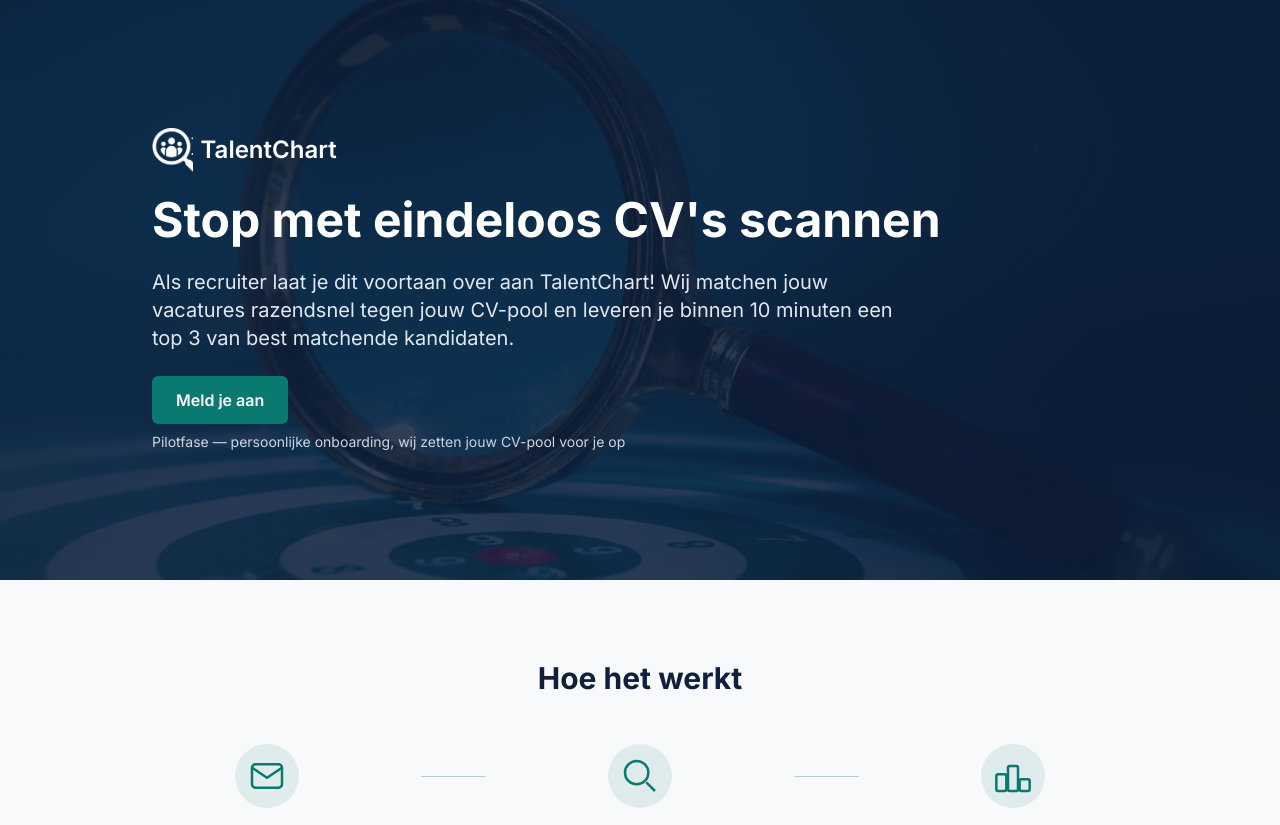
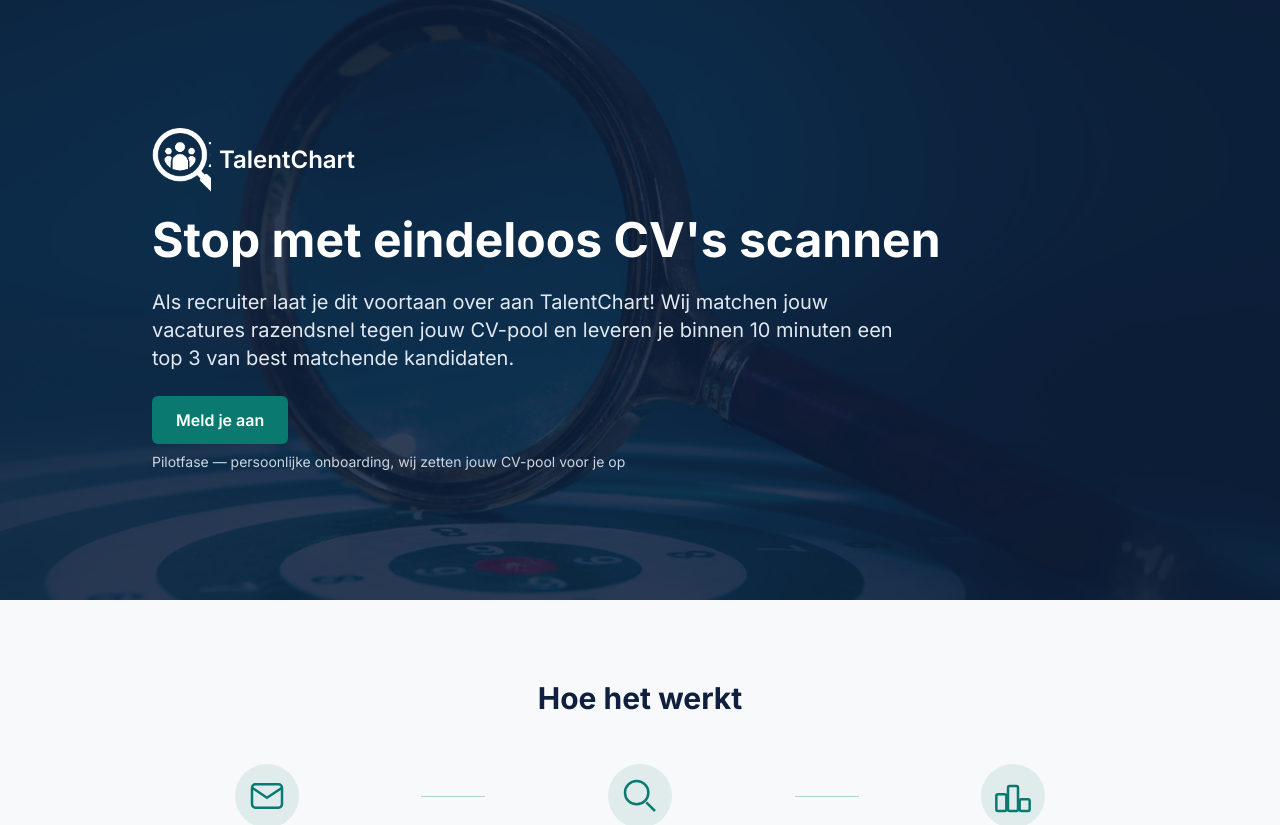
Before and after one commit to Chiel-CBTC/talentchart.nl, a Next.js app: page / in a window 1280 px wide. Shown: the top 825 px of the page. Built offline with nearby package versions, Linux system fonts and the light colour scheme.

Commit message:
fix: maak hero-logo-icoon groter dan de titel-tekst
Eerste vergroting was nog niet genoeg volgens chiel. Icoon in de hero
verder vergroot (h-11 -> h-16) zodat het duidelijk groter is dan de
"TalentChart"-wordmark ernaast.

```diff
--- a/components/Hero.tsx
+++ b/components/Hero.tsx
@@ -19,9 +19,9 @@ export default function Hero() {
             src="/logo-icon-white.png"
             alt=""
             aria-hidden="true"
-            width={40}
-            height={44}
-            className="h-11 w-auto"
+            width={58}
+            height={64}
+            className="h-16 w-auto"
           />
           <span className="text-2xl font-semibold text-white">
             TalentChart
```
